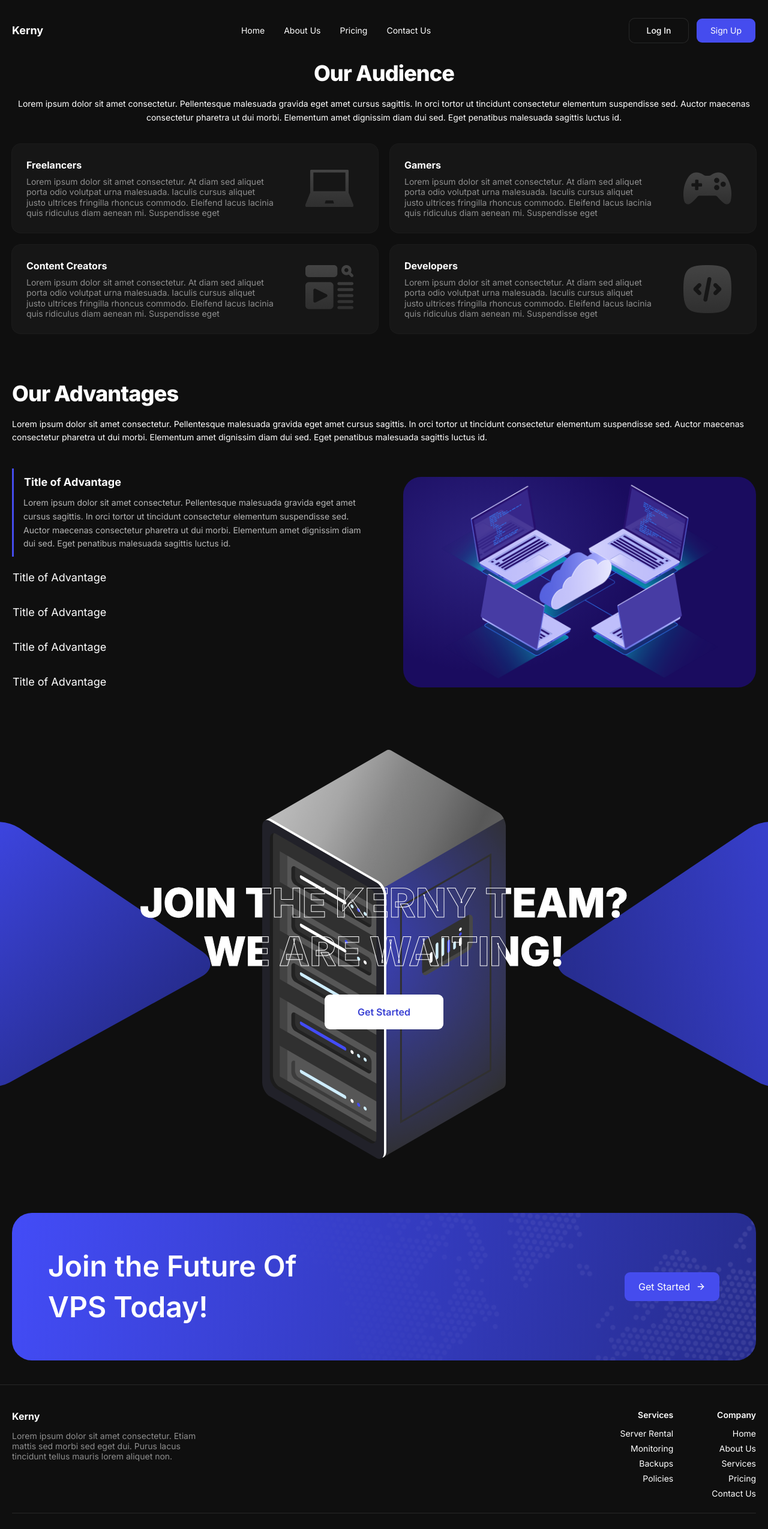
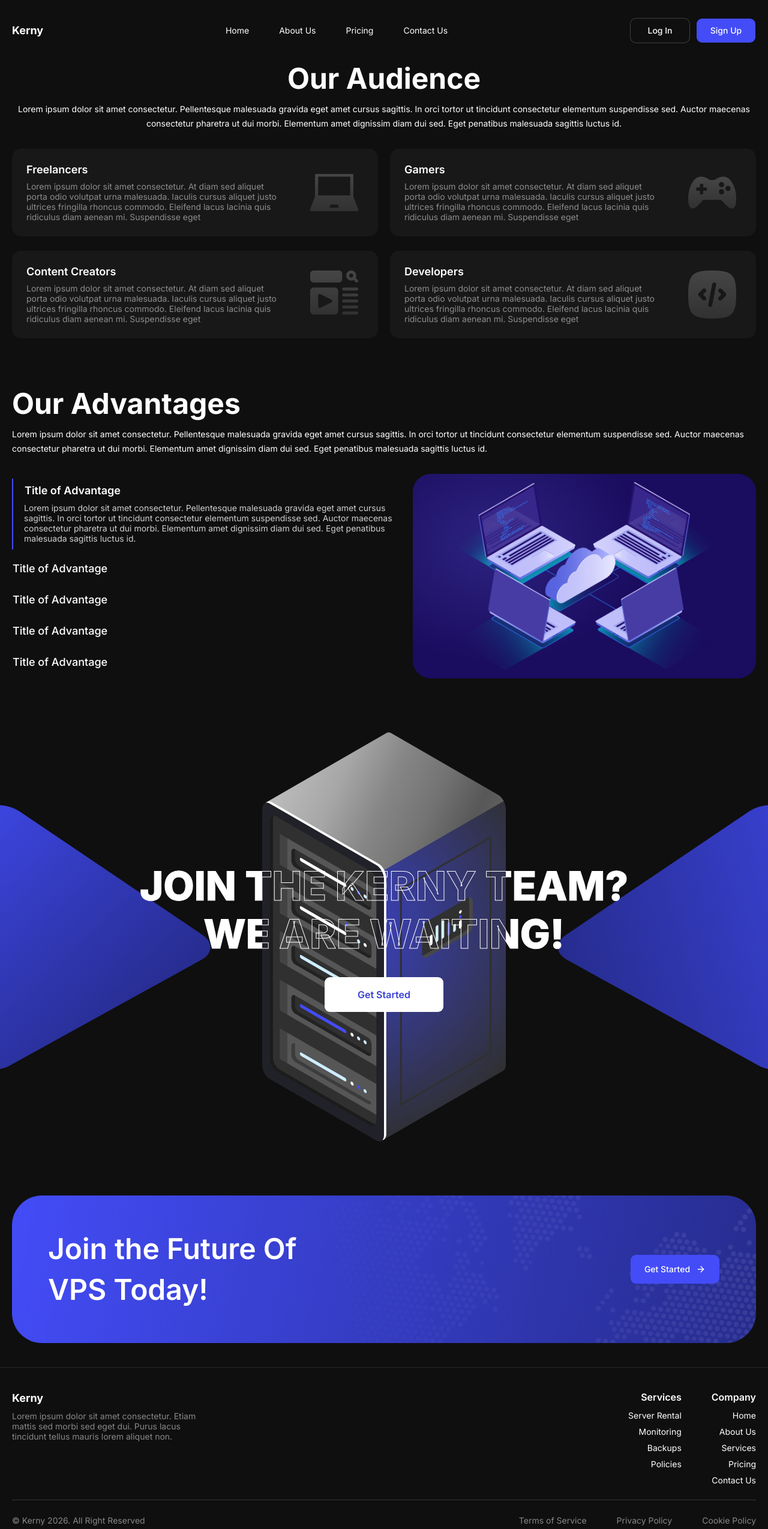
Before and after one commit to AnastasiiaDedela/kerny, a Next.js app: page /about in a window 1280 px wide. Shown: the top 2549 px of the page at 60% size. Built offline with nearby package versions, Linux system fonts and the light colour scheme.

Commit message:
refactor: refactor some styles

```diff
--- a/src/app/globals.css
+++ b/src/app/globals.css
@@ -58,14 +58,14 @@
   --popover: #1a1a1a;
   --popover-foreground: oklch(1 0 0);
 
-  --primary: #454cee;
+  --primary: #434cf7;
   --primary-foreground: oklch(1 0 0);
 
   --secondary: #1f1f1f;
   --secondary-foreground: oklch(1 0 0);
 
   --muted: #2a2a2a;
-  --muted-foreground: oklch(0.65 0 0);
+  --muted-foreground: oklch(1 0 0 / 50%);
 
   --accent: #2a2a2a;
   --accent-foreground: oklch(1 0 0);
@@ -74,9 +74,9 @@
 
   --border: oklch(1 0 0 / 10%);
   --input: oklch(1 0 0 / 15%);
-  --ring: #454cee;
+  --ring: #434cf7;
 
-  --chart-1: #454cee;
+  --chart-1: #434cf7;
   --chart-2: oklch(0.65 0 0);
   --chart-3: oklch(0.5 0 0);
   --chart-4: oklch(0.35 0 0);
@@ -86,12 +86,12 @@
 
   --sidebar: #1a1a1a;
   --sidebar-foreground: oklch(1 0 0);
-  --sidebar-primary: #454cee;
+  --sidebar-primary: #434cf7;
   --sidebar-primary-foreground: oklch(1 0 0);
   --sidebar-accent: #2a2a2a;
   --sidebar-accent-foreground: oklch(1 0 0);
   --sidebar-border: oklch(1 0 0 / 10%);
-  --sidebar-ring: #454cee;
+  --sidebar-ring: #434cf7;
 
   --font-sans: var(--font-inter), sans-serif;
 }
--- a/src/components/about/OurAdvantages.tsx
+++ b/src/components/about/OurAdvantages.tsx
@@ -13,26 +13,26 @@ const content =
 export function OurAdvantages() {
   return (
     <section className="mx-auto w-full max-w-340 px-5 py-10">
-      <h2 className="text-3xl font-extrabold tracking-tight md:text-4xl">Our Advantages</h2>
-      <p className="text-foreground mt-5 text-sm leading-relaxed">
+      <h2 className="text-4xl font-bold md:text-5xl md:leading-[58px]">Our Advantages</h2>
+      <p className="text-foreground mt-2.5 text-sm leading-6">
         Lorem ipsum dolor sit amet consectetur. Pellentesque malesuada gravida eget amet cursus
         sagittis. In orci tortor ut tincidunt consectetur elementum suspendisse sed. Auctor maecenas
         consectetur pharetra ut dui morbi. Elementum amet dignissim diam dui sed. Eget penatibus
         malesuada sagittis luctus id.
       </p>
 
-      <div className="mt-10 grid items-center gap-10 md:grid-cols-2 md:gap-16">
+      <div className="mt-7.5 grid items-center gap-10 md:grid-cols-[minmax(0,680fr)_minmax(0,610fr)] md:gap-7.5">
         <Accordion defaultValue={[0]} className="flex w-full flex-col gap-3">
           {[0, 1, 2, 3, 4].map((item) => (
             <AccordionItem
               key={item}
               value={item}
-              className="data-open:border-l-primary transition-all data-open:border-l-3 data-open:pl-4"
+              className="data-open:border-l-primary transition-all data-open:border-l-2 data-open:pl-4.5"
             >
-              <AccordionTrigger className="py-2 text-lg font-normal hover:no-underline aria-expanded:font-bold **:data-[slot=accordion-trigger-icon]:hidden">
+              <AccordionTrigger className="py-2 text-lg leading-[22px] font-medium hover:no-underline aria-expanded:font-semibold **:data-[slot=accordion-trigger-icon]:hidden">
                 {title}
               </AccordionTrigger>
-              <AccordionContent className="text-sm leading-relaxed font-normal text-white/70">
+              <AccordionContent className="text-sm leading-[17px] font-normal text-white/80">
                 {content}
               </AccordionContent>
             </AccordionItem>
--- a/src/components/about/OurAudience.tsx
+++ b/src/components/about/OurAudience.tsx
@@ -49,14 +49,14 @@ const audiences: Audience[] = [
 
 function AudienceCard({ title, icon }: Audience) {
   return (
-    <div className="flex items-center justify-between gap-11 rounded-[15px] bg-[#161616] py-6 pr-8.25 pl-6 ring-1 ring-white/5">
+    <div className="flex items-center justify-between gap-14 rounded-[15px] bg-white/4 py-6 pr-8.25 pl-6">
       <div>
-        <h3 className="text-base leading-[22px] font-bold">{title}</h3>
-        <p className="text-muted-foreground mt-2 text-left text-sm leading-tight font-normal">
+        <h3 className="text-lg leading-[22px] font-semibold">{title}</h3>
+        <p className="text-muted-foreground mt-2 text-left text-sm leading-[17px] font-normal">
           {description}
         </p>
       </div>
-      <div className="flex w-24 shrink-0 items-center justify-center">
+      <div className="flex w-20 shrink-0 items-center justify-center">
         <Image
           src={icon.src}
           alt={icon.alt}
@@ -73,8 +73,8 @@ export function OurAudience() {
   return (
     <section className="mx-auto w-full max-w-340 px-5 pb-10">
       <div className="mx-auto text-left md:text-center">
-        <h1 className="text-3xl font-extrabold tracking-tight md:text-4xl">Our Audience</h1>
-        <p className="text-foreground mx-auto mt-5 text-sm leading-relaxed">
+        <h1 className="text-4xl font-bold md:text-5xl md:leading-[58px]">Our Audience</h1>
+        <p className="text-foreground mx-auto mt-2.5 text-sm leading-6">
           Lorem ipsum dolor sit amet consectetur. Pellentesque malesuada gravida eget amet cursus
           sagittis. In orci tortor ut tincidunt consectetur elementum suspendisse sed. Auctor
           maecenas consectetur pharetra ut dui morbi. Elementum amet dignissim diam dui sed. Eget
@@ -82,7 +82,7 @@ export function OurAudience() {
         </p>
       </div>
 
-      <div className="mt-8 grid gap-5 md:grid-cols-2">
+      <div className="mt-7.5 grid gap-x-5 gap-y-6 md:grid-cols-2">
         {audiences.map((audience) => (
           <AudienceCard key={audience.title} {...audience} />
         ))}
--- a/src/components/home/CtaBanner.tsx
+++ b/src/components/home/CtaBanner.tsx
@@ -5,7 +5,7 @@ import { Button } from '@/components/ui/button';
 export function CtaBanner() {
   return (
     <section className="mx-auto w-full max-w-340 px-5 py-10">
-      <div className="relative overflow-hidden rounded-3xl bg-[#434CF7] bg-[linear-gradient(102.39deg,#434CF7_0%,#262C8D_100%)] px-8 py-10 md:p-15">
+      <div className="relative overflow-hidden rounded-[50px] bg-[#434CF7] bg-[linear-gradient(102.39deg,#434CF7_0%,#262C8D_100%)] px-8 py-10 md:p-15">
         {/* Dotted world map decoration */}
         <Image
           src="/images/world-dots.png"
@@ -25,7 +25,11 @@ export function CtaBanner() {
             </h2>
           </div>
 
-          <Button variant="default" size="lg" className="shrink-0">
+          <Button
+            variant="default"
+            size="lg"
+            className="min-w-[150px] shrink-0 text-sm font-medium"
+          >
             Get Started <ArrowRight className="size-4" />
           </Button>
         </div>
--- a/src/components/layout/Footer.tsx
+++ b/src/components/layout/Footer.tsx
@@ -18,8 +18,8 @@ type FooterVariant = keyof typeof policies;
 function NavColumn({ title, items }: { title: string; items: string[] }) {
   return (
     <div>
-      <p className="mb-3 text-left text-sm font-semibold md:text-right">{title}</p>
-      <ul className="space-y-2 text-left md:text-right">
+      <p className="mb-3 text-left text-base leading-[19px] font-semibold md:text-right">{title}</p>
+      <ul className="space-y-2.5 text-left md:text-right">
         {items.map((item) => (
           <li key={item} className="leading-[17px]">
             <Link
@@ -58,8 +58,8 @@ export function Footer({ variant = 'legal' }: { variant?: FooterVariant }) {
     <footer className="border-border text-foreground border-t">
       <div className="mx-auto max-w-340 px-5 py-10">
         <div className="flex flex-col justify-between gap-10 pb-6 md:flex-row md:items-start">
-          <div className="flex flex-col gap-3">
-            <span className="text-base font-bold">Kerny</span>
+          <div className="flex flex-col gap-2.5">
+            <span className="text-lg leading-[22px] font-bold">Kerny</span>
             {variant === 'legal' ? (
               <LegalDetails />
             ) : (
@@ -70,13 +70,13 @@ export function Footer({ variant = 'legal' }: { variant?: FooterVariant }) {
           </div>
 
           {/* Right — nav columns */}
-          <div className="flex flex-col gap-10 md:flex-row md:gap-16">
+          <div className="flex flex-col gap-10 md:flex-row md:gap-12.5">
             <NavColumn title="Services" items={services} />
             <NavColumn title="Company" items={company} />
           </div>
         </div>
 
-        <div className="border-border flex flex-col items-center justify-between gap-4 border-t pt-6 md:flex-row">
+        <div className="flex flex-col items-center justify-between gap-4 border-t-[0.5px] border-white/16 pt-6 md:flex-row">
           <p className="text-muted-foreground text-sm">© Kerny 2026. All Right Reserved</p>
           <div className="flex flex-wrap justify-center gap-x-6 gap-y-2 md:gap-12.5">
             {policies[variant].map((item) => (
--- a/src/components/layout/Header.tsx
+++ b/src/components/layout/Header.tsx
@@ -23,12 +23,12 @@ export function Header() {
         </Link>
 
         {/* Desktop nav */}
-        <nav className="hidden items-center gap-8 md:flex">
+        <nav className="hidden items-center gap-12.5 md:flex">
           {navLinks.map((link) => (
             <Link
               key={link.href}
               href={link.href}
-              className="text-foreground text-sm leading-none transition-colors hover:text-[#454CEE]"
+              className="text-foreground hover:text-primary text-sm leading-none transition-colors"
             >
               {link.label}
             </Link>
@@ -36,15 +36,15 @@ export function Header() {
         </nav>
 
         {/* Desktop actions */}
-        <div className="hidden items-center gap-3 md:flex">
+        <div className="hidden items-center gap-2.5 md:flex">
           <Button
             variant="outline"
             size="default"
-            className="bg-background text-foreground hover:bg-muted"
+            className="bg-background text-foreground hover:bg-muted border-[0.5px] border-white/20 font-medium"
           >
             Log In
           </Button>
-          <Button>Sign Up</Button>
+          <Button className="font-medium">Sign Up</Button>
         </div>
 
         {/* Mobile trigger */}
--- a/src/components/ui/accordion.tsx
+++ b/src/components/ui/accordion.tsx
@@ -48,12 +48,12 @@ function AccordionContent({ className, children, ...props }: AccordionPrimitive.
   return (
     <AccordionPrimitive.Panel
       data-slot="accordion-content"
-      className="data-open:animate-accordion-down data-closed:animate-accordion-up overflow-hidden text-sm"
+      className="h-(--accordion-panel-height) overflow-hidden text-sm transition-[height] duration-150 ease-out data-ending-style:h-0 data-starting-style:h-0"
       {...props}
     >
       <div
         className={cn(
-          '[&_a]:hover:text-foreground h-(--accordion-panel-height) pt-0 pb-2.5 data-ending-style:h-0 data-starting-style:h-0 [&_a]:underline [&_a]:underline-offset-3 [&_p:not(:last-child)]:mb-4',
+          '[&_a]:hover:text-foreground pt-0 pb-2.5 [&_a]:underline [&_a]:underline-offset-3 [&_p:not(:last-child)]:mb-4',
           className
         )}
       >
```
